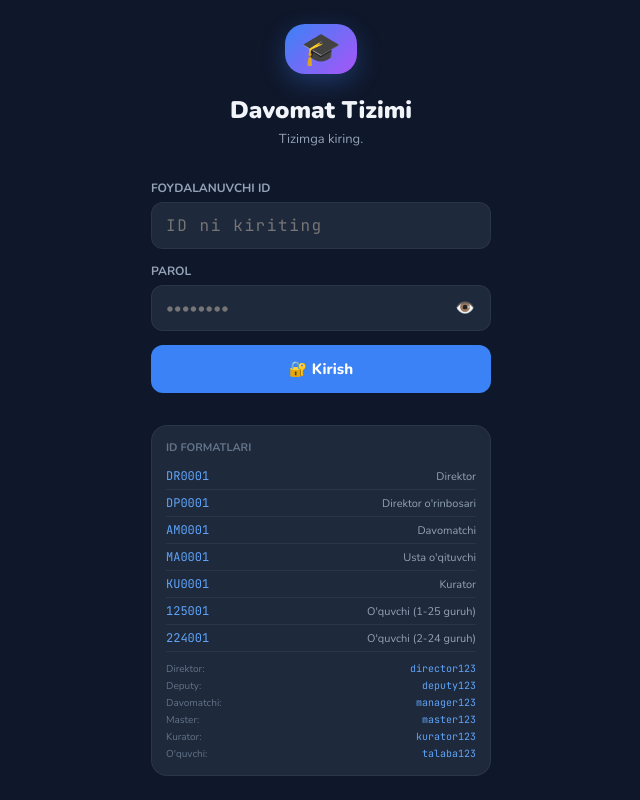
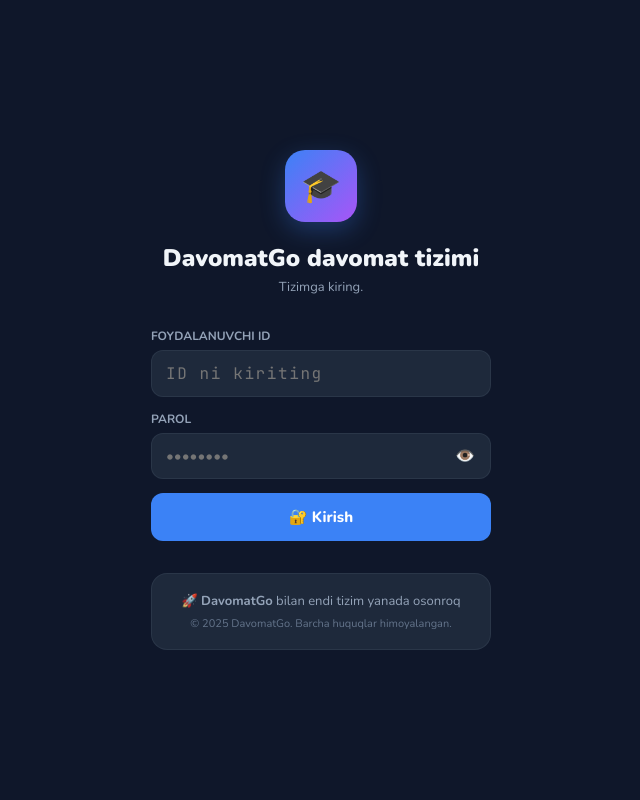
Before and after one commit to Nurbek-WebDasturchi/davomatchi, a React (Vite) app in the folder frontend/: page /login in a window 1280 px wide. Shown: the whole page, without its empty margins (319-959 px from the left). Built offline with nearby package versions, Linux system fonts and the light colour scheme; no server answers.

Commit message:
login page is changed

```diff
--- a/frontend/src/pages/LoginPage.jsx
+++ b/frontend/src/pages/LoginPage.jsx
@@ -64,7 +64,7 @@
       </div>
 
       <h1 style={{ fontSize: "24px", fontWeight: 900, marginBottom: "4px" }}>
-        Davomat Tizimi
+        DavomatGo davomat tizimi
       </h1>
       <p
         style={{
@@ -217,7 +217,7 @@
         </button>
       </form>
 
-      {/* ID formatlar */}
+      {/* Brending */}
       <div
         style={{
           marginTop: "32px",
@@ -226,80 +226,20 @@
           background: "var(--bg-secondary)",
           border: "1px solid var(--border)",
           borderRadius: "var(--radius-lg)",
-          padding: "14px",
+          padding: "18px",
+          textAlign: "center",
         }}>
         <p
           style={{
-            fontSize: "11px",
-            color: "var(--text-muted)",
-            fontWeight: 700,
-            marginBottom: "8px",
+            fontSize: "13px",
+            color: "var(--text-secondary)",
+            marginBottom: "6px",
           }}>
-          ID FORMATLARI
+          🚀 <strong>DavomatGo</strong> bilan endi tizim yanada osonroq
         </p>
-        {[
-          { id: "DR0001", label: "Direktor" },
-          { id: "DP0001", label: "Direktor o'rinbosari" },
-          { id: "AM0001", label: "Davomatchi" },
-          { id: "MA0001", label: "Usta o'qituvchi" },
-          { id: "KU0001", label: "Kurator" },
-          { id: "125001", label: "O'quvchi (1-25 guruh)" },
-          { id: "224001", label: "O'quvchi (2-24 guruh)" },
-        ].map(({ id, label }) => (
-          <div
-            key={id}
-            style={{
-              display: "flex",
-              justifyContent: "space-between",
-              alignItems: "center",
-              padding: "5px 0",
-              borderBottom: "1px solid var(--border)",
-            }}>
-            <span
-              style={{
-                fontFamily: "var(--font-mono)",
-                fontSize: "12px",
-                color: "var(--accent-blue-light)",
-              }}>
-              {id}
-            </span>
-            <span style={{ fontSize: "11px", color: "var(--text-secondary)" }}>
-              {label}
-            </span>
-          </div>
-        ))}
-        <div
-          style={{
-            marginTop: "10px",
-            display: "flex",
-            flexDirection: "column",
-            gap: "3px",
-          }}>
-          {[
-            { label: "Direktor:", pw: "director123" },
-            { label: "Deputy:", pw: "deputy123" },
-            { label: "Davomatchi:", pw: "manager123" },
-            { label: "Master:", pw: "master123" },
-            { label: "Kurator:", pw: "kurator123" },
-            { label: "O'quvchi:", pw: "talaba123" },
-          ].map(({ label, pw }) => (
-            <div
-              key={label}
-              style={{ display: "flex", justifyContent: "space-between" }}>
-              <span style={{ fontSize: "10px", color: "var(--text-muted)" }}>
-                {label}
-              </span>
-              <span
-                style={{
-                  fontSize: "10px",
-                  color: "var(--accent-blue-light)",
-                  fontFamily: "var(--font-mono)",
-                }}>
-                {pw}
-              </span>
-            </div>
-          ))}
-        </div>
+        <p style={{ fontSize: "11px", color: "var(--text-muted)" }}>
+          © 2025 DavomatGo. Barcha huquqlar himoyalangan.
+        </p>
       </div>
     </div>
   );
```
